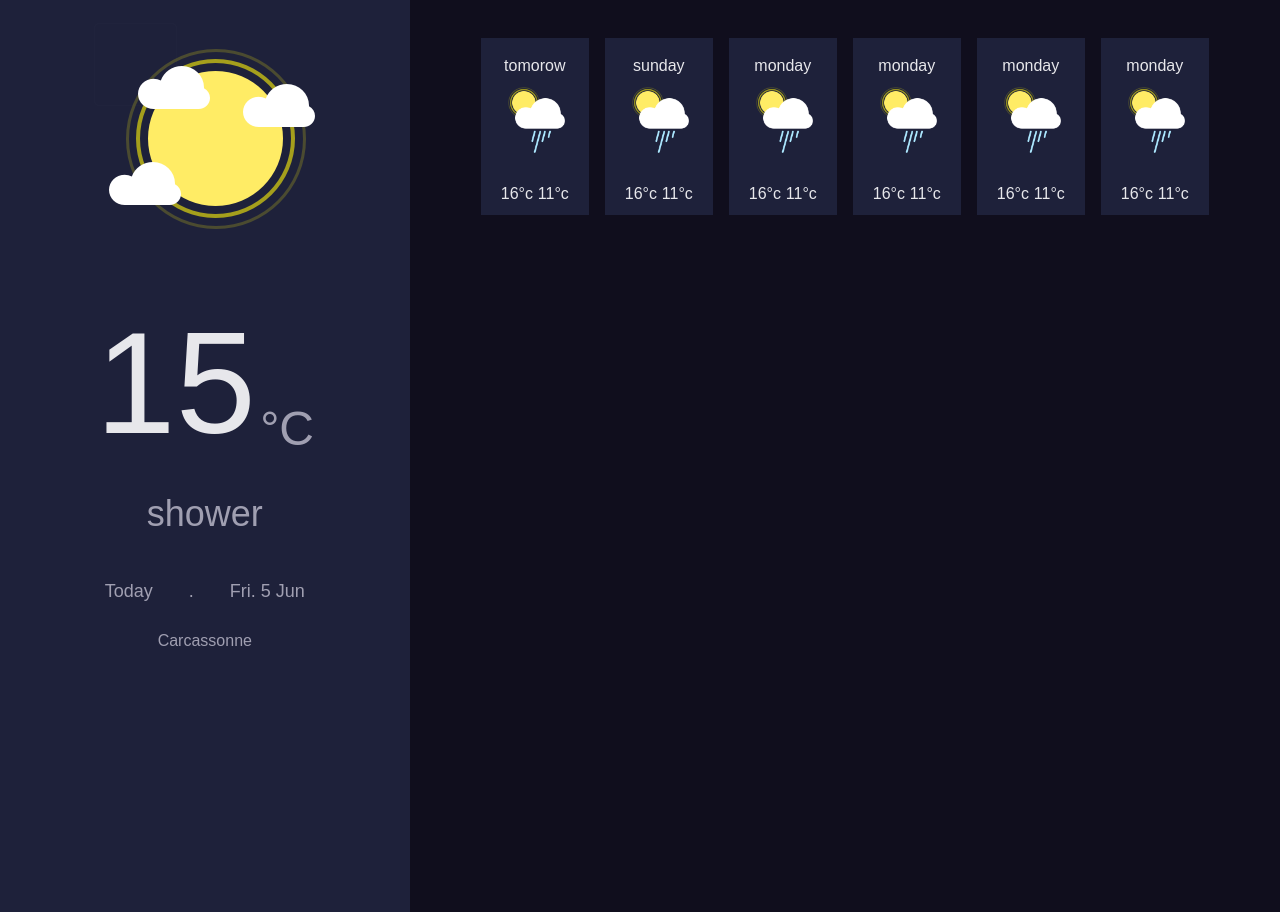
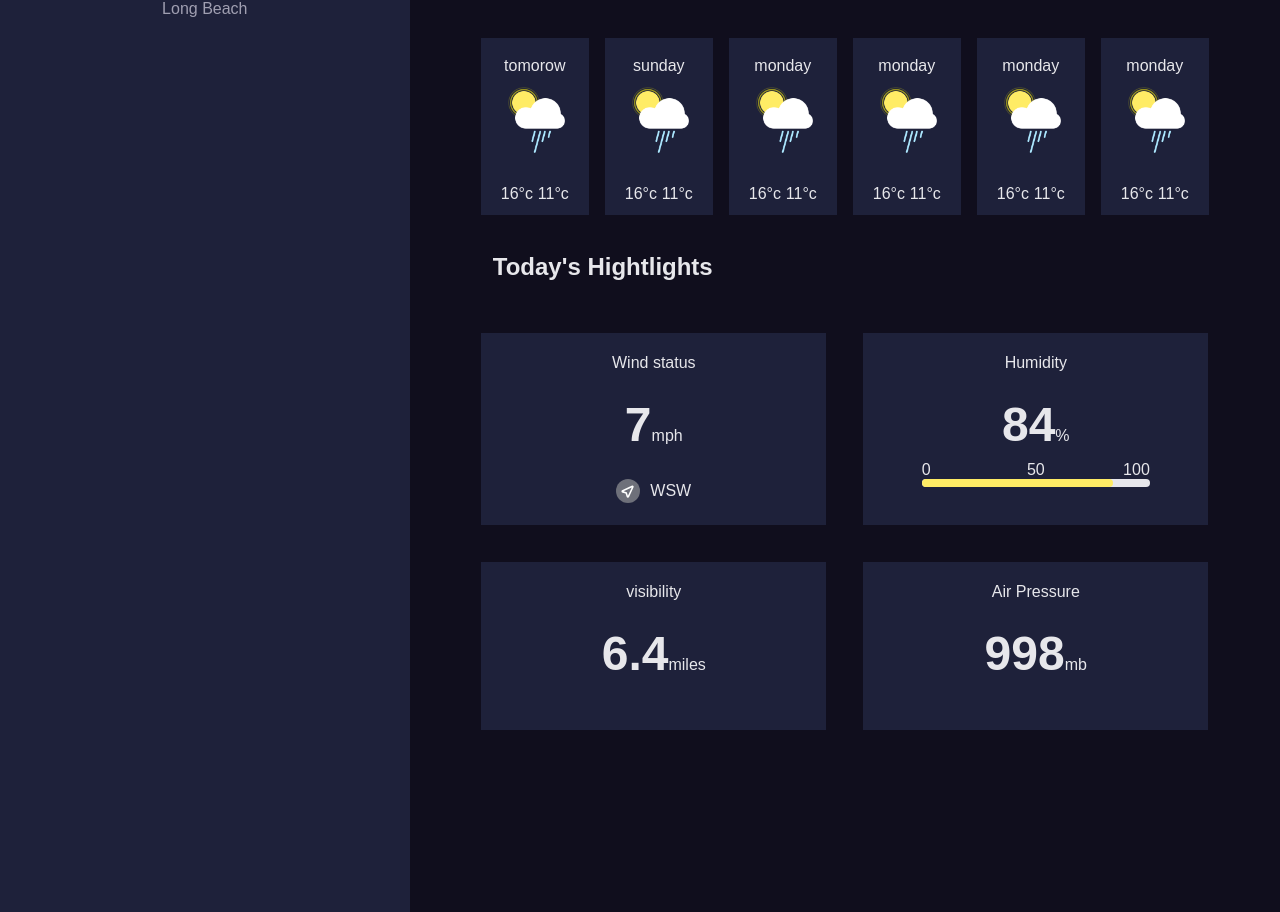
Before and after one commit to Geoffrey-Maillot/Wheater-App, a React app: page / in a window 1280 px wide. Built offline with nearby package versions, Linux system fonts and the light colour scheme.

Commit message:
Section Today's Hightlights Done

```diff
--- a/src/components/App/styles.scss
+++ b/src/components/App/styles.scss
@@ -9,7 +9,7 @@
   }
 }
 
-@media screen and (min-width: 1162px) {
+@media screen and (min-width: 1163px) {
   .app_container-flex {
     display: flex;
     justify-content: center;
--- /dev/null
+++ b/src/components/Form/index.tsx
@@ -0,0 +1,36 @@
+// Import React =>
+import React from 'react';
+
+// Import Style =>
+import './styles.scss';
+
+// Import React Icon =>
+import { HiOutlineSearch } from 'react-icons/hi';
+import { CgClose } from 'react-icons/cg';
+
+const Search = () => (
+  <div className="search-section">
+    <div className="searchClose">
+      <CgClose />
+    </div>
+    <form className="search-form">
+      <div className="input-container">
+        <input
+          className="input"
+          type="text"
+          name="localisation"
+          placeholder="search location"
+        />
+        <div className="input-image">
+          <HiOutlineSearch />
+        </div>
+      </div>
+      <button className="search-form--button">Search</button>
+    </form>
+    <div className="search-favori">London</div>
+    <div className="search-favori">Barcelona</div>
+    <div className="search-favori">Long Beach</div>
+  </div>
+);
+
+export default Search;
--- /dev/null
+++ b/src/components/Form/styles.scss
@@ -0,0 +1,12 @@
+@use 'src/styles/vars';
+
+.search-section {
+  position: absolute;
+  top: 0;
+  bottom: 0;
+  left: 0;
+  right: 0;
+  z-index: 2;
+
+  background-color: vars.$secondary;
+}
--- /dev/null
+++ b/src/components/Hightlights/TodayHightlights.tsx
@@ -0,0 +1,57 @@
+// Import React
+import React from 'react';
+
+//Import React Icons
+import { TiLocationArrowOutline } from 'react-icons/ti';
+// Import Styles
+import './styles.scss';
+
+const TodayHightlights = () => (
+  <section className="todayHightlights">
+    <h2 className="todayHightlights_title"> Today's Hightlights </h2>
+    <div className="todayHightlights_content">
+      {/* Wind */}
+      <div className="content-wind content-container content-container-big">
+        <p>Wind status</p>
+        <p className="content-container--value">
+          <span>7</span>mph
+        </p>
+        <div className="direction">
+          <div className="direction-arrow">
+            <TiLocationArrowOutline color="fff" size="1.2em" />
+          </div>
+          <div>WSW</div>
+        </div>
+      </div>
+      {/* Humidity */}
+      <div className="content-humidity content-container content-container-big">
+        <p>Humidity</p>
+        <p className="content-container--value">
+          <span>84</span>%
+        </p>
+        <div className="progressBar">
+          <div className="progressBar-begin">0</div>
+          <div className="progressBar-middle">50</div>
+          <div className="progressBar-end">100</div>
+          <div className="progressBar-purcent" style={{ width: '84%' }} />
+        </div>
+      </div>
+      {/* Visibility*/}
+      <div className="content-visibility content-container content-container-small">
+        <p>visibility</p>
+        <p className="content-container--value">
+          <span>6.4</span>miles
+        </p>
+      </div>
+      {/* Air Pressure */}
+      <div className="contentPressure content-container content-container-small">
+        <p>Air Pressure</p>
+        <p className="content-container--value">
+          <span>998</span>mb
+        </p>
+      </div>
+    </div>
+  </section>
+);
+
+export default TodayHightlights;
--- a/src/components/Hightlights/index.tsx
+++ b/src/components/Hightlights/index.tsx
@@ -6,6 +6,7 @@ import './styles.scss';
 
 // Import Components =>
 import OtherDay from 'src/components/Hightlights/OtherDay';
+import TodayHightlights from 'src/components/Hightlights/TodayHightlights';
 
 const dataOtherDays = [
   {
@@ -48,6 +49,7 @@ const Hightlights = () => (
         <OtherDay key={day.date} {...day} />
       ))}
     </div>
+    <TodayHightlights />
   </section>
 );
 
--- a/src/components/Hightlights/styles.scss
+++ b/src/components/Hightlights/styles.scss
@@ -7,7 +7,7 @@
 
   .otherDays {
     width: 100%;
-    max-width: 816px;
+    max-width: 744px;
     margin: 20px auto;
     display: flex;
     flex-direction: row;
@@ -40,11 +40,108 @@
       }
     }
   }
+  //TodayHightlights
+
+  .todayHightlights {
+    width: 100%;
+    max-width: 764px;
+    margin: 30px auto 0 auto;
+
+    color: vars.$grey;
+
+    .todayHightlights_title {
+      font-size: 1.5em;
+      font-weight: 700;
+      padding-left: 30px;
+    }
+
+    .todayHightlights_content {
+      text-align: center;
+      width: 100%;
+      margin-top: 30px;
+
+      .content-container {
+        background-color: vars.$secondary;
+        padding: 22px;
+        width: calc(50% - 24px);
+        max-width: 345px;
+        margin: 24px auto;
+
+        &--value {
+          font-size: 2.25;
+          vertical-align: middle;
+          margin: 30px 0;
+          span {
+            font-size: 3rem;
+            font-weight: 700;
+          }
+        }
+      }
+
+      .content-wind {
+        .direction {
+          display: flex;
+          justify-content: center;
+          align-items: center;
+
+          div:first-child {
+            width: 24px;
+            height: 24px;
+            border-radius: 50%;
+            background-color: vars.$buttonGrey;
+            display: inline-flex;
+            justify-content: center;
+            align-items: center;
+            margin-right: 10px;
+          }
+        }
+      }
+
+      .content-humidity {
+        .progressBar {
+          width: 100%;
+          max-width: 228px;
+          height: 8px;
+          margin: 0 auto;
+          border-radius: 5px;
+          background-color: vars.$grey;
+
+          position: relative;
+
+          &-purcent {
+            position: absolute;
+            top: 0;
+            left: 0;
+            background-color: #ffec65;
+            height: 8px;
+            border-radius: 5px;
+            transition: all 0.5s;
+          }
+          &-begin {
+            position: absolute;
+            left: 0;
+            top: -17px;
+          }
+          &-middle {
+            position: absolute;
+            left: 50%;
+            transform: translate(-50%);
+            top: -17px;
+          }
+          &-end {
+            position: absolute;
+            right: 0;
+            top: -17px;
+          }
+        }
+      }
+    }
+  }
 }
 
 //MediaQuerries
 
-@media screen and (min-width: 1162px) {
+@media screen and (min-width: 1163px) {
   .hightlights {
     width: 68%;
     height: 1023px;
@@ -52,5 +149,14 @@
     .otherDays {
       margin-top: 116px;
     }
+    .todayHightlights_content {
+      display: flex;
+      justify-content: space-between;
+      flex-wrap: wrap;
+
+      .content-container {
+        margin-bottom: 13px !important;
+      }
+    }
   }
 }
--- a/src/components/TodayWeater/index.tsx
+++ b/src/components/TodayWeater/index.tsx
@@ -7,9 +7,17 @@ import { MdGpsFixed } from 'react-icons/md';
 
 //Import Image =>
 import wheaterImage from '/src/assets/images/LightCloud.png';
+import Form from 'src/components/Form';
+import Search from '../Form/index';
 
-const TodayWeater = () => (
+interface Props {
+  searchIsOpen: boolean;
+}
+
+const TodayWeater = ({ searchIsOpen = true }: Props) => (
   <section className="todayWeater left">
+    {/*Form*/}
+    {searchIsOpen && <Form />}
     {/* Search */}
     <div className="search">
       <button className="search-city" type="button">
--- a/src/components/TodayWeater/styles.scss
+++ b/src/components/TodayWeater/styles.scss
@@ -8,6 +8,8 @@
   background-color: #1e213a;
   color: vars.$textLightGrey;
   text-align: center;
+  position: relative;
+  z-index: 1;
 
   .search {
     width: 100%;
@@ -68,13 +70,12 @@
     justify-content: space-between;
 
     font-size: 1.125em;
-
   }
 }
 
 // Media Querries
 
-@media screen and (min-width: 1162px) {
+@media screen and (min-width: 1163px) {
   .todayWeater {
     width: 32%;
     height: 1023px;
```
Also changed, not shown: src/declarations.d.ts (line endings or trailing spaces).
